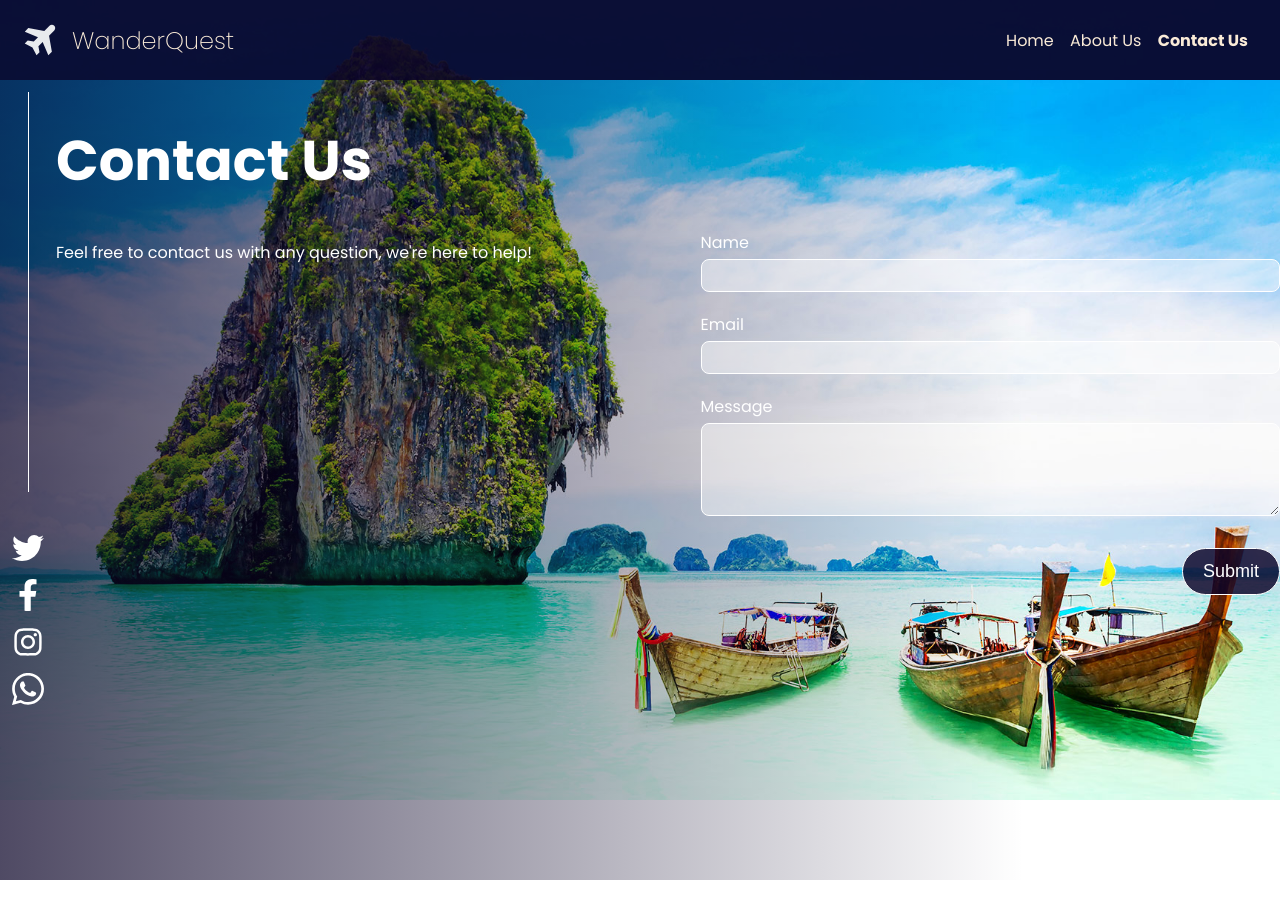
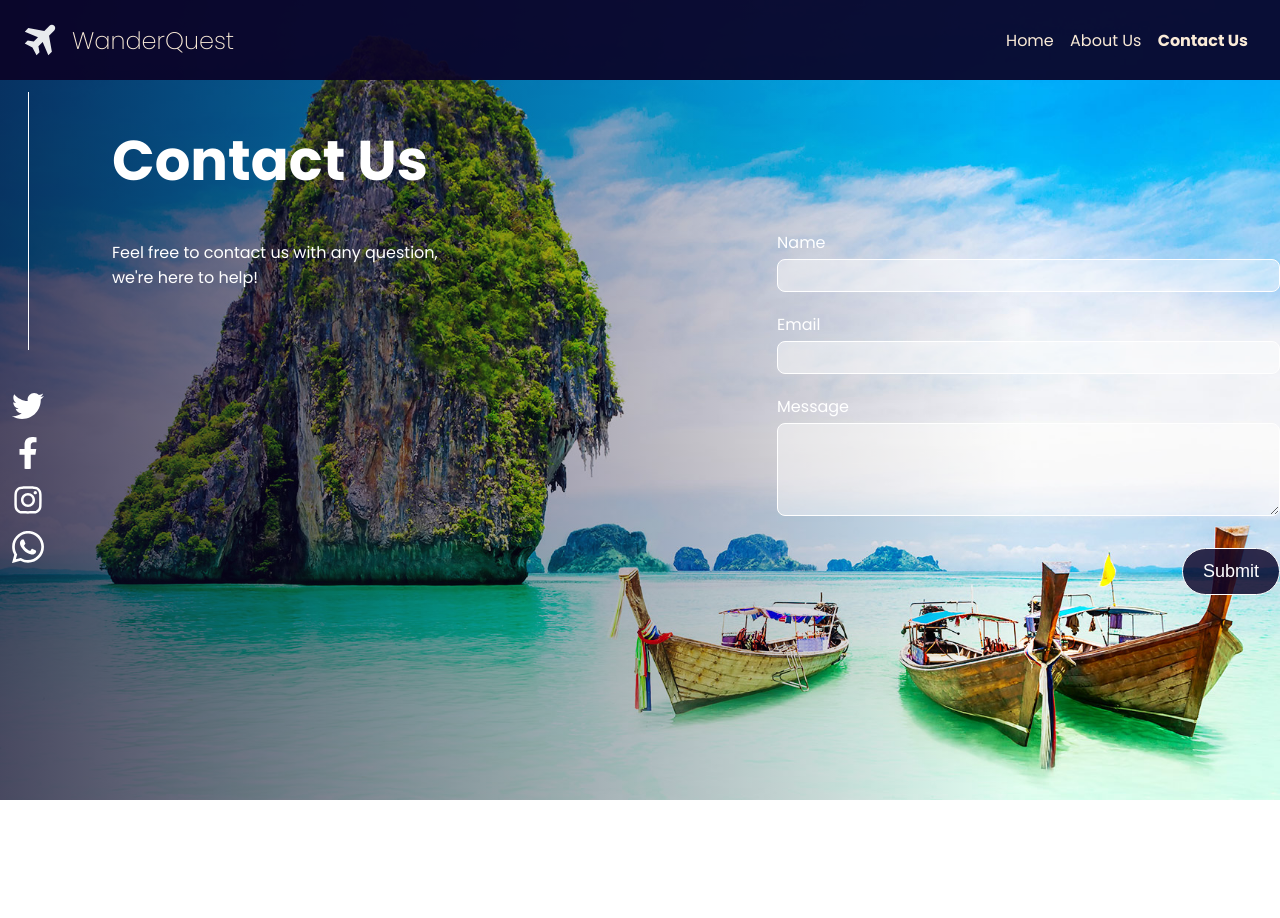
Before and after one commit to DapKr/WanderQuest, a website: page travel_contact.html in a window 1280 px wide. After the commit the page ends 800 px from the top, so only its background shows below. Drawn offline with Linux system fonts and the light colour scheme.

Commit message:
Fixed all bugs

```diff
--- a/travel_contact.html
+++ b/travel_contact.html
@@ -26,6 +26,7 @@
             </div>
         </div>
     </nav>
+      <div class="layout">
     <div class="overlay">
         <div id="socialMedia">
             <div id="line"></div>
@@ -35,10 +36,11 @@
                     class="socialIcon"></a>
             <a href="https://www.whatsapp.com/" target="_blank"><img src="./social/whatsapp.svg" class="socialIcon"></a>
         </div>
-        <div class="content">
+        <div id="contactContent">
             <h1>Contact Us</h1>
             <p>Feel free to contact us with any question, we're here to help!</p>
         </div>
+    </div>
         <form id="contactForm">
             <div class="inputContainer">
               <label for="name">Name</label>
--- a/travel_recommendation.css
+++ b/travel_recommendation.css
@@ -21,8 +21,9 @@
 
 html,
 body {
-    height: 100%;
+    height: 100vh;
     margin: 0;
+    overflow: hidden;
 }
 
 body {
@@ -31,19 +32,23 @@ body {
     font-style: normal;
     font-size: 16px;
     color: white;
-    background-image: url("./Thailand.jpeg");
+    background-image: linear-gradient(to right, #0a0327b7 0%, #0a032700 80%, #0a032700 100%), url("./Thailand.jpeg");
     background-repeat: no-repeat;
     background-size: cover;
     background-position: center;
 }
 
+.layout{
+    display: flex;
+}
+
 .overlay {
-    position: absolute; /* Positioning relative to the hero area */
-    width: 100%; /* Adjust width */
-    height: 100%; /* Adjust height */
-    background: linear-gradient(to right, #0a0327b7 0%, #0a032700 80%, #0a032700 100%); /* Gradient overlay */
+    /*position: absolute; /* Positioning relative to the hero area
+    width: 100%; /* Adjust width
+    height: 100%; /* Adjust height
+    background: linear-gradient(to right, #0a0327b7 0%, #0a032700 80%, #0a032700 100%); /* Gradient overlay
     background-size: cover;
-    background-position: center;
+    background-position: center;*/
     display: flex;
 }
 
@@ -213,9 +218,16 @@ h2{
     display: flex;
     flex-direction: column;
     width: 100%;
+    padding-left: 56px;
 }
 
-.content{
+#contactContent{
+    width: 100%;
+    padding-left: 56px;
+    margin-right: 160px;
+}
+
+#aboutContent{
     width: 40%;
 }
 
@@ -320,15 +332,17 @@ form{
     display: flex;
     flex-direction: column;
     align-items: end;
-    gap: 20px;
     width: 100%;
     margin-top: 20px;
-
+    height: 88vh;
+    overflow-y: scroll;
+    overflow-x: hidden;
 }
 
 .result{
     width: 500px;
     height: 380px;
+    flex-shrink: 0;
     border: 1px solid white;
     border-radius: 12px;
     overflow: hidden;
@@ -336,6 +350,7 @@ form{
     display: flex;
     flex-direction: column;
     margin-right: 20px;
+    margin-bottom: 20px;
 }
 
 .result img {
```
Also changed, not shown: index.html (+2 -0 lines), travel_about.html (+3 -1 lines).
